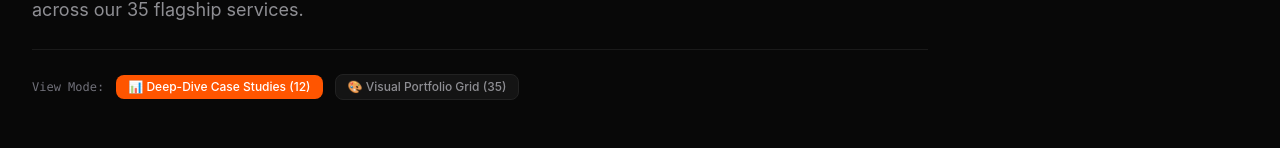
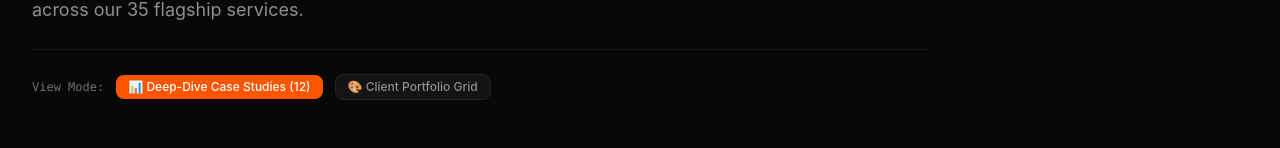
Before and after one commit to vishalraghuwanshii/ExplodeLabs, a Next.js app: page /case-studies in a window 1280 px wide. Shown: the part 318-466 px from the top of the page. Built offline with nearby package versions, Linux system fonts and the light colour scheme.

Commit message:
fix(case-studies): sync portfolio switcher label with client portfolio grid

```diff
--- a/src/app/case-studies/page.tsx
+++ b/src/app/case-studies/page.tsx
@@ -56,7 +56,7 @@ export default function CaseStudiesPage() {
               href="/portfolio"
               className="px-3 py-1 bg-[#141414] hover:bg-[#1f1f1f] text-[#8e8e93] hover:text-[#f5f5f0] border border-[#222222] rounded-lg text-xs font-medium transition-colors"
             >
-              🎨 Visual Portfolio Grid (35)
+              🎨 Client Portfolio Grid
             </Link>
           </div>
         </div>
```
